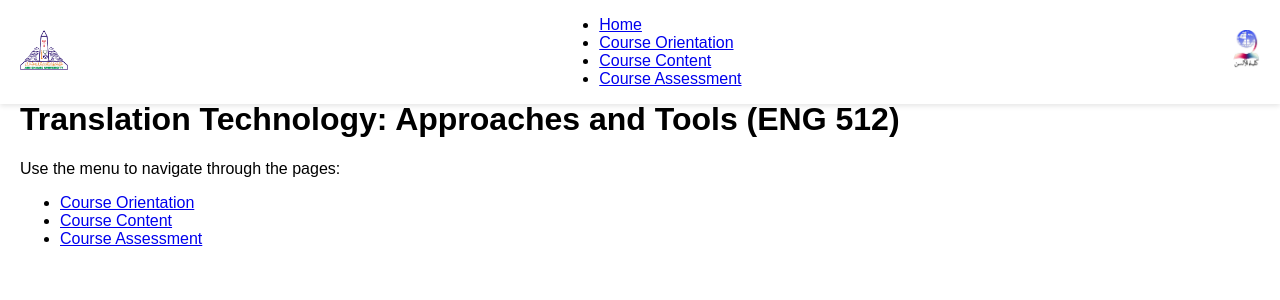
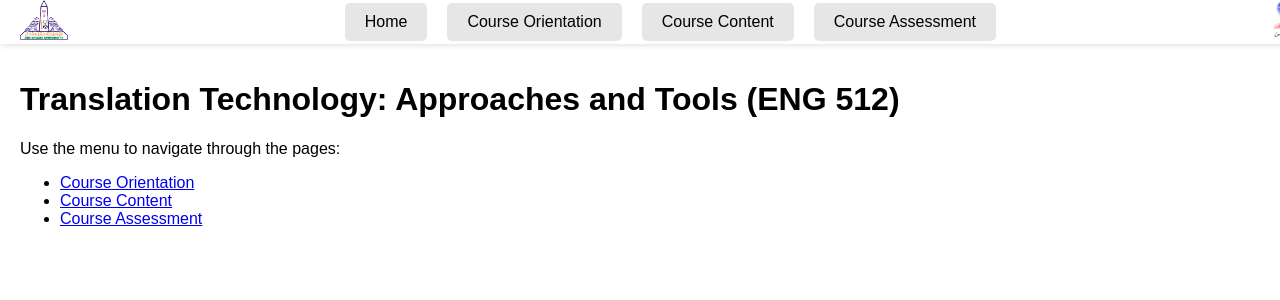
Before and after one commit to nessmadiab/nessmadiab.github.io, a Jekyll site: the page built from index.md, in a window 1280 px wide. Shown: the top 300 px of the page. Built offline with Jekyll 4.4.1, drawn with Linux system fonts in a browser that asks for light colours.

Commit message:
Update style.css

```diff
--- a/assets/css/style.css
+++ b/assets/css/style.css
@@ -1,4 +1,3 @@
-/* Base styles */
 body {
     margin: 0;
     font-family: Arial, sans-serif;
@@ -15,92 +14,57 @@ body {
     box-shadow: 0 2px 5px rgba(0, 0, 0, 0.1);
     z-index: 100;
     display: flex;
-    align-items: center;
-    justify-content: space-between;
-    padding: 0 20px;
-    box-sizing: border-box;
+    align-items: center; /* Align items vertically */
+    padding: 0 20px; /* Add padding to navbar */
+    justify-content: space-between; /* Space between logos and menu items */
+}
+
+.navbar-logo {
+    display: flex;
+    align-items: center; /* Align logo vertically */
+}
+
+.navbar-logo.left {
+    margin-right: 20px; /* Space between the left logo and menu items */
+}
+
+.navbar-logo.right {
+    margin-left: 20px; /* Space between the menu items and the right logo */
 }
 
 .navbar-logo img {
-    height: 40px;
+    height: 40px; /* Adjust the height of the logos */
+    width: auto; /* Maintain aspect ratio */
 }
 
-.menu {
+.navbar ul {
     list-style-type: none;
     margin: 0;
     padding: 0;
     display: flex;
-    flex-grow: 1;
-    justify-content: center;
+    flex-grow: 1; /* Allow menu to take available space */
+    justify-content: center; /* Center the menu items */
 }
 
-.menu li {
+.navbar ul li {
     margin: 0 10px;
 }
 
-.menu li a {
+.navbar ul li a {
     display: block;
     padding: 10px 20px;
-    background-color: rgba(128, 128, 128, 0.2);
+    background-color: rgba(128, 128, 128, 0.2); /* Transparent grey */
     color: black;
     text-decoration: none;
     border-radius: 5px;
     transition: background-color 0.3s ease;
 }
 
-.menu li a:hover {
-    background-color: rgba(128, 128, 128, 0.6);
+.navbar ul li a:hover {
+    background-color: rgba(128, 128, 128, 0.6); /* Darker grey on hover */
 }
 
 .content {
-    padding: 80px 20px 20px;
+    padding: 60px 20px 20px;
     box-sizing: border-box;
 }
-
-/* Styles for mobile view */
-.menu-toggle {
-    display: none;
-    font-size: 30px;
-    cursor: pointer;
-    background: none;
-    border: none;
-    color: black;
-    padding: 10px;
-}
-
-@media (max-width: 768px) {
-    .navbar {
-        justify-content: space-between;
-    }
-
-    /* Hamburger button for mobile view */
-    .menu-toggle {
-        display: block;
-    }
-
-    /* Hide the menu initially in mobile view */
-    .menu {
-        flex-direction: column;
-        display: none;
-        position: absolute;
-        top: 60px; /* Place below the navbar */
-        left: 0;
-        width: 100%;
-        background-color: rgba(255, 255, 255, 0.9);
-        z-index: 999;
-    }
-
-    .menu li {
-        text-align: center;
-        margin: 10px 0;
-    }
-
-    /* Show the menu when toggled */
-    .menu.active {
-        display: flex;
-    }
-
-    .content {
-        padding: 100px 10px;
-    }
-}
```
